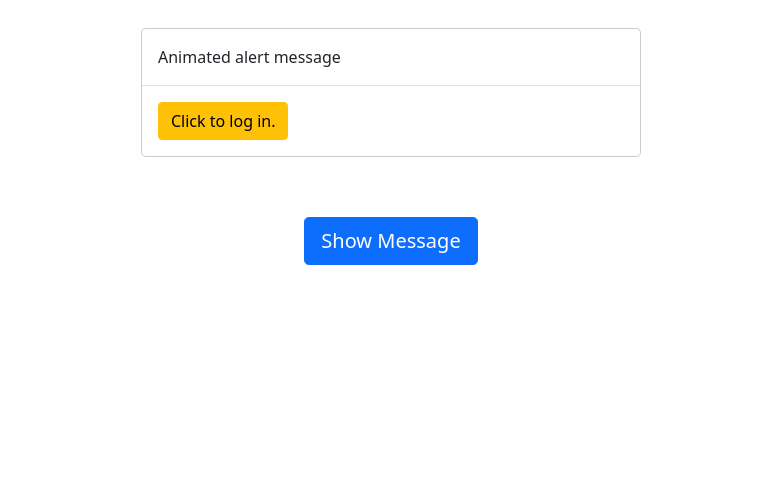
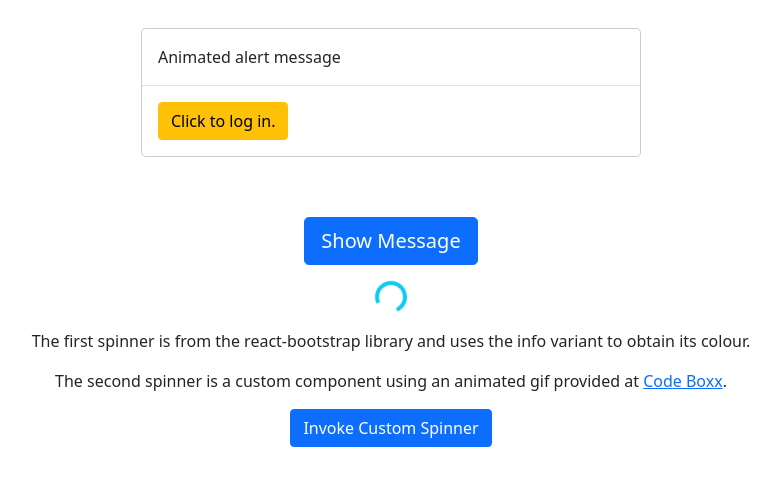
Before and after one commit to snowyPigeon/basic-react-examples, a React (Create React App) app in the folder react-transition-group/: page / in a window 1280 px wide. Shown: the top 486 px of the page, without its empty margins (249-1030 px from the left). Built offline with nearby package versions, Linux system fonts and the light colour scheme.

Commit message:
added custom spinner

```diff
--- a/react-transition-group/src/App.js
+++ b/react-transition-group/src/App.js
@@ -4,6 +4,8 @@ import "bootstrap/dist/css/bootstrap.min.css";
 import Loading from "./components/Loading";
 import Example from "./components/Example";
 import Animation1 from "./components/Animation1";
+import Spinner from "react-bootstrap/Spinner";
+import CustomSpinner from "./components/CustomSpinner";
 
 function App() {
   const [showModal, setShowModal] = useState(false);
@@ -12,6 +14,12 @@ function App() {
       <Loading setShowModal={setShowModal} />
       <Animation1 showModal={showModal} setShowModal={setShowModal} />
       <Example />
+      <Spinner animation="border" variant="info" role="status" style={{display: "block", margin: "1rem auto" }}>
+        <span className="visually-hidden">Loading...</span>
+      </Spinner>
+      <p style={{textAlign: "center" }}>The first spinner is from the react-bootstrap library and uses the info variant to obtain its colour.</p>
+      <p style={{textAlign: "center" }}>The second spinner is a custom component using an animated gif provided at <a href="https://code-boxx.com/full-screen-css-loading-spinner/">Code Boxx</a>.</p>
+      <CustomSpinner><span className="visually-hidden">Loading...</span></CustomSpinner>
     </div>
   );
 }
--- /dev/null
+++ b/react-transition-group/src/components/CustomSpinner.js
@@ -0,0 +1,29 @@
+import React, { useState} from "react";
+import Button from "react-bootstrap/Button";
+import Container from "react-bootstrap/Container"
+import ajaxLoader from "./ajax-loader.gif";
+
+function CustomSpinner() {
+  const [show, setShow] = useState(false);
+  const handleFullScreenSpinner = () => {
+      setShow(true);
+      setTimeout(setShow, 2000, false);
+  }
+  return (
+    <Container fluid>
+      <Button
+      style={{display: "block", margin: "1rem auto" }}
+        onClick={() => {
+          handleFullScreenSpinner();
+        }}
+      >
+        Invoke Custom Spinner
+      </Button>
+      <div className={show ? "custom-spinner custom-spinner-show" : "custom-spinner"}>
+        <img className="spinner-img" src={ajaxLoader} alt="Loading graphic"/>
+      </div>
+    </Container>
+  );
+}
+
+export default CustomSpinner;
--- a/react-transition-group/src/styles.css
+++ b/react-transition-group/src/styles.css
@@ -96,3 +96,29 @@
 .centralised {
   margin: auto !important;
 }
+
+/* Full screen wrapper for custom spinner */
+.custom-spinner {
+  position: fixed;
+  top: 0; left: 0; z-index: 9999;
+  width: 100vw; height: 100vh;
+  background: rgba(0, 0, 0, 0.7);
+  transition: opacity 0.2s;
+}
+
+/* Center loading spinner */
+.spinner-img {
+  position: absolute;
+  top: 50%; left: 50%;
+  transform: translate(-50%);
+}
+
+/* Show and hide */
+.custom-spinner {
+  visibility: hidden;
+  opacity: 0;
+}
+.custom-spinner-show {
+  visibility: visible;
+  opacity: 1;
+}
```
Also changed, not shown: react-transition-group/src/components/ajax-loader.gif (added).
